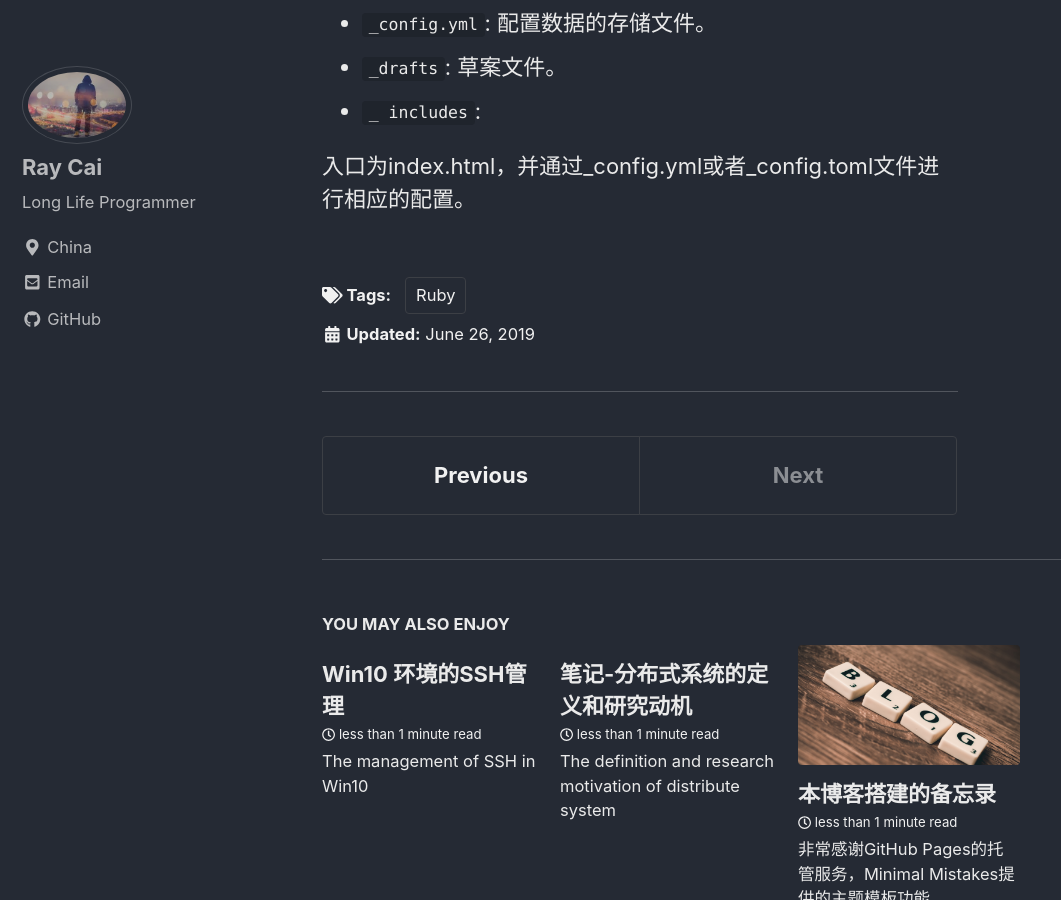
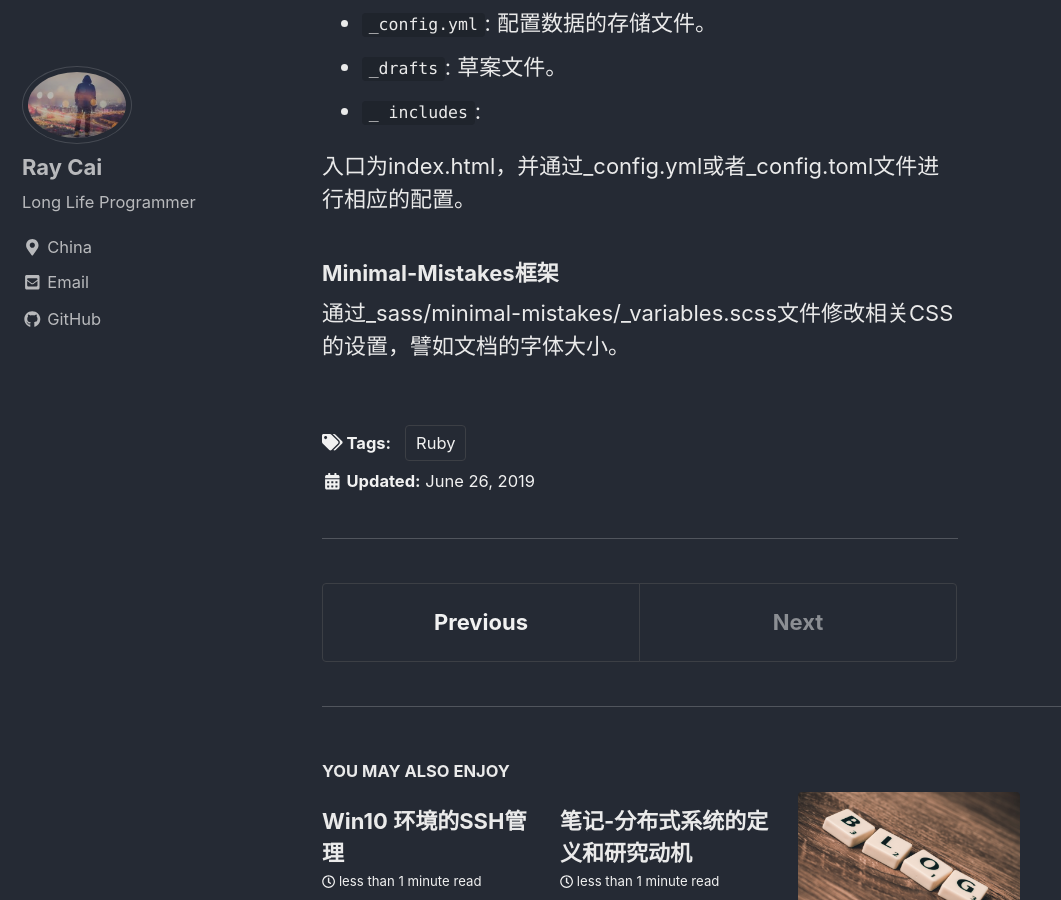
Before and after one commit to ray-learn/ray-learn, a Jekyll site: the page built from _posts/2019-06-26-jekyll.md, in a window 1280 px wide and 900 px high, scrolled down 1483 px. Shown: the whole window, without its empty margins (0-1061 px from the left). Built offline with Jekyll 4.4.1, drawn with Linux system fonts in a browser that asks for light colours; nearby versions of some CDN libraries.

Commit message:
posts: Jekyll 相关知识增加minimal-mistake框架的内容

```diff
--- a/_posts/2019-06-26-jekyll.md
+++ b/_posts/2019-06-26-jekyll.md
@@ -30,3 +30,6 @@ last_modified_at: 2019-06-26
 - `_ includes`:
 
 入口为index.html，并通过_config.yml或者_config.toml文件进行相应的配置。
+
+### Minimal-Mistakes框架
+通过_sass/minimal-mistakes/_variables.scss文件修改相关CSS的设置，譬如文档的字体大小。
```
